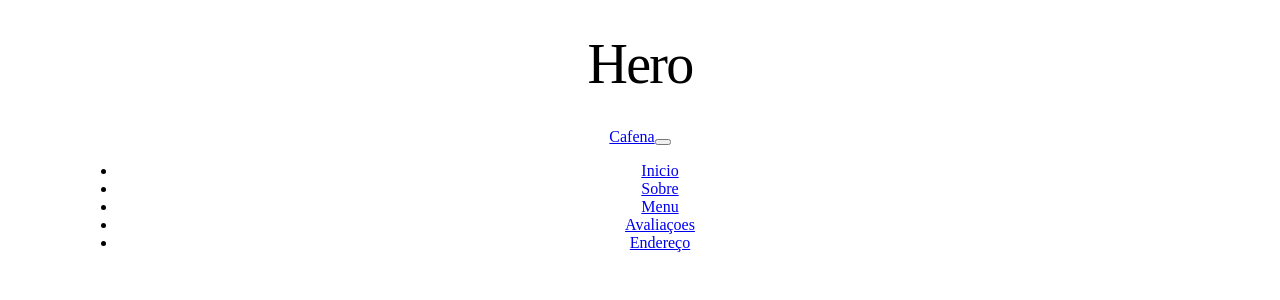
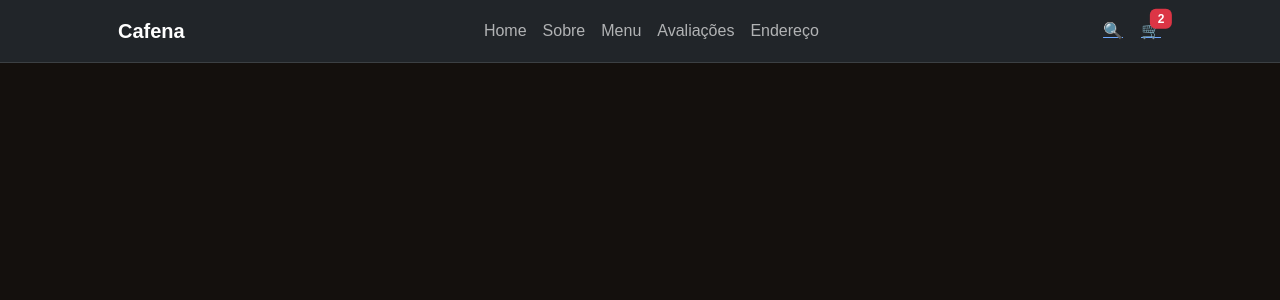
Before and after one commit to Ryang114/cafeteria_react, a React (Vite) app: page / in a window 1280 px wide. Shown: the top 300 px of the page. Built offline with nearby package versions, Linux system fonts and the light colour scheme.

Commit message:
em construção

```diff
--- a/index.html
+++ b/index.html
@@ -1,13 +1,18 @@
 <!doctype html>
-<html lang="en">
+<html lang="pt-br" data-bs-theme="dark">
+
 <head>
   <meta charset="UTF-8" />
   <link rel="icon" type="image/svg+xml" href="/favicon.svg" />
   <meta name="viewport" content="width=device-width, initial-scale=1.0" />
+  <link href="https://cdn.jsdelivr.net/npm/bootstrap@5.3.3/dist/css/bootstrap.min.css" rel="stylesheet" />
   <title>cafeteria-react</title>
 </head>
+
 <body>
   <div id="root"></div>
+  <script src="https://cdn.jsdelivr.net/npm/bootstrap@5.3.3/dist/js/bootstrap.bundle.min.js"></script>
   <script type="module" src="/src/main.jsx"></script>
 </body>
+
 </html>
--- a/src/App.jsx
+++ b/src/App.jsx
@@ -5,7 +5,6 @@ import Navbar from './componentes/Navbar'
 function App() {
   return (
     <main>
-      <Hero />
       <Navbar />
     </main>
 
--- a/src/componentes/Hero.jsx
+++ b/src/componentes/Hero.jsx
@@ -2,7 +2,7 @@
 function Hero() {
     return (
         <main>
-            <h1>Hero</h1>
+
         </main>
     )
 };
--- a/src/componentes/Navbar.jsx
+++ b/src/componentes/Navbar.jsx
@@ -1,37 +1,42 @@
+
 function Navbar() {
     return (
         <header className="sticky-top bg-body">
             <nav className="navbar navbar-expand-lg border-bottom">
                 <div className="container">
-                    <a className="navbar-brand-fw-bold" href="#home">Cafena</a>
+                    <a className="navbar-brand fw-bold cafena_logo nav_personalisada" href="#home">Cafena</a>
 
-                    <button className="Navbar_toggler" type="button" data-bs-toggle="colapse" data-bs-targget="#menuNavbar" Aria-controls="#menuNavbar" Aria-expanded="false" aria-label="Abrir-menu"><span className="navbar-togller-icon"></span></button>
+                    <button className="navbar-toggler" type="button" data-bs-toggle="collapse" data-bs-target="#menuNavbar" aria-controls="menuNavbar" aria-expanded="false" aria-label="Abrir menu"><span className="navbar-toggler-icon"></span></button>
 
-                    <div className="colapse navbar-collapse" id="menuNavbar">
+                    <div className="collapse navbar-collapse" id="menuNavbar">
 
-                        <ul className="navbar-nav">
-                            <li className="Nav-item">
-                                <a className="nav-link" href="#home">Inicio</a>
+                        <ul className="navbar-nav mx-auto">
+                            <li className="nav-item">
+                                <a className="nav-link" href="#home">Home</a>
                             </li>
 
-                            <li className="Nav-item">
-                                <a className="nav-link" href="#about">Sobre</a>
+                            <li className="nav-item">
+                                <a className="nav-link" href="#about" >Sobre</a>
                             </li>
 
-                            <li className="Nav-item">
-                                <a className="nav-link" href="#menu">Menu</a>
+                            <li className="nav-item">
+                                <a className="nav-link" href="#menu" >Menu</a>
                             </li>
 
-                            <li className="Nav-item">
-                                <a className="nav-link" href="#reviews">Avaliaçoes</a>
+                            <li className="nav-item">
+                                <a className="nav-link" href="#reviews" >Avaliações</a>
                             </li>
 
-                             <li className="Nav-item">
-                                <a className="nav-link" href="#adress">Endereço</a>
+                            <li className="nav-item">
+                                <a className="nav-link" href="#address">Endereço</a>
                             </li>
-
                         </ul>
 
+                        <div className="d-flex align-items-center gap-3">
+                            <button type="button" className=" btn btn-link p-0" aria-label="buscar">🔍</button>
+
+                            <button type="button" className="btn btn-link p-0 position-relative" aria-label="Carrinho">🛒<span className="position-absolute top-0 start-100 translate-middle badge bg-danger">2</span></button>
+                        </div>
                     </div>
                 </div>
             </nav>
--- a/src/index.css
+++ b/src/index.css
@@ -1,80 +1,26 @@
+:root {
+  --cafena-gold: #d3ad7f;
+}
 
-@media (prefers-color-scheme: dark) {
-  :root {
-    --text: #9ca3af;
-    --text-h: #f3f4f6;
-    --bg: #16171d;
-    --border: #2e303a;
-    --code-bg: #1f2028;
-    --accent: #c084fc;
-    --accent-bg: rgba(192, 132, 252, 0.15);
-    --accent-border: rgba(192, 132, 252, 0.5);
-    --social-bg: rgba(47, 48, 58, 0.5);
-    --shadow:
-      rgba(0, 0, 0, 0.4) 0 10px 15px -3px, rgba(0, 0, 0, 0.25) 0 4px 6px -2px;
-  }
-
-  #social .button-icon {
-    filter: invert(1) brightness(2);
-  }
+[data-bs-theme="dark"] {
+  --bs-body-bg: #14100d;
+  --bs-body-color: #e8dccb;
+  --bs-border-color: rgba(255, 255, 255, 0.12);
 }
 
 body {
-  margin: 0;
+  font-family: "DM Sans", sans-serif;
 }
 
-#root {
-  width: 1126px;
-  max-width: 100%;
-  margin: 0 auto;
-  text-align: center;
-  border-inline: 1px solid var(--border);
-  min-height: 100svh;
-  display: flex;
-  flex-direction: column;
-  box-sizing: border-box;
+.container {
+  width: 1169px;
+  height: 46px;
+  position: sticky;
+  offset: auto;
+  direction: row;
+  align-items: center;
+  gap: 0px;
+  padding: 16px 48px;
+  fill: #14100d;
+  opacity: 1;
 }
-
-h1,
-h2 {
-  font-family: var(--heading);
-  font-weight: 500;
-  color: var(--text-h);
-}
-
-h1 {
-  font-size: 56px;
-  letter-spacing: -1.68px;
-  margin: 32px 0;
-  @media (max-width: 1024px) {
-    font-size: 36px;
-    margin: 20px 0;
-  }
-}
-h2 {
-  font-size: 24px;
-  line-height: 118%;
-  letter-spacing: -0.24px;
-  margin: 0 0 8px;
-  @media (max-width: 1024px) {
-    font-size: 20px;
-  }
-}
-p {
-  margin: 0;
-}
-
-code,
-.counter {
-  font-family: var(--mono);
-  display: inline-flex;
-  border-radius: 4px;
-  color: var(--text-h);
-}
-
-code {
-  font-size: 15px;
-  line-height: 135%;
-  padding: 4px 8px;
-  background: var(--code-bg);
-}
```
Lines whose indentation alone changed are shown as unchanged.
